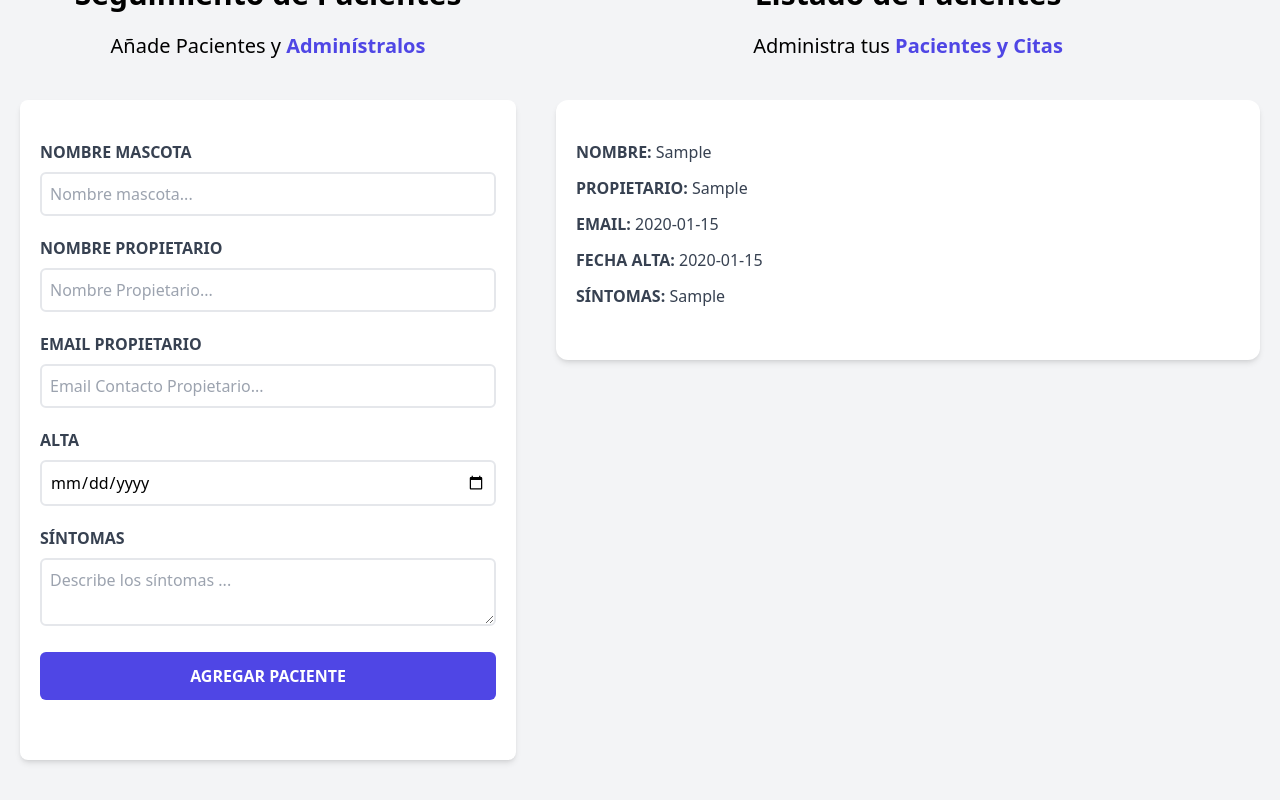
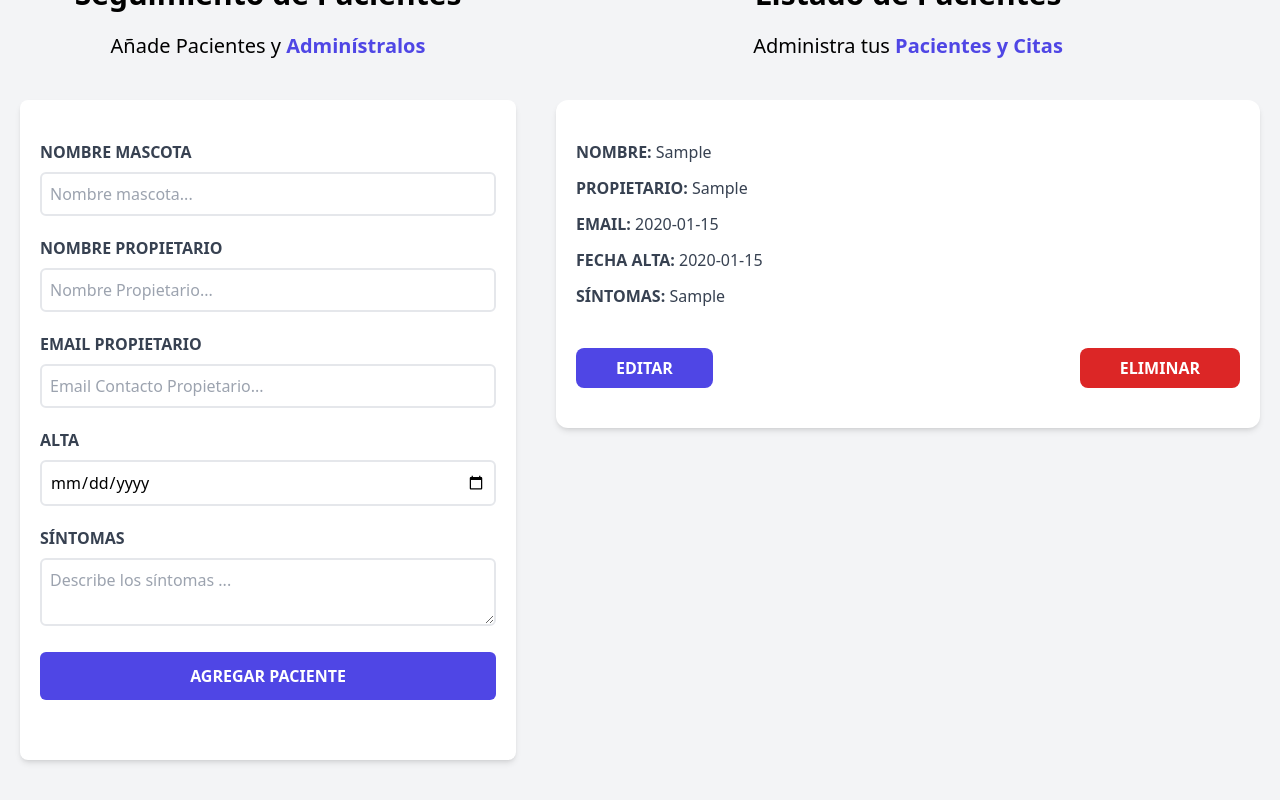
Before and after one commit to rroblsgo/citas-vite-react, a React (Vite) app: page / in a window 1280 px wide. Both pictures are taken after typing "Sample", "Sample", "name@example.com", "2020-01-15", "Sample" into the empty fields and a click on the input "agregar paciente". Shown: the part 160-960 px from the top of the page. Built offline with nearby package versions, Linux system fonts and the light colour scheme.

Commit message:
Buttons para Editar y Eliminar, usando useEffect hook

```diff
--- a/src/App.jsx
+++ b/src/App.jsx
@@ -5,13 +5,30 @@ import ListadoPacientes from './components/ListadoPacientes';
 
 const App = () => {
   const [pacientes, setPacientes] = useState([]);
+  const [paciente, setPaciente] = useState({});
+
+  const eliminarPaciente = (id) => {
+    const pacientesActualizados = pacientes.filter(
+      (paciente) => paciente.id !== id
+    );
+    setPacientes(pacientesActualizados);
+  };
 
   return (
     <div className="container mx-auto mt-10">
       <Header titulo="Pacientes" />
       <div className="mt-12 md:flex">
-        <Formulario pacientes={pacientes} setPacientes={setPacientes} />
-        <ListadoPacientes pacientes={pacientes} />
+        <Formulario
+          pacientes={pacientes}
+          setPacientes={setPacientes}
+          paciente={paciente}
+          setPaciente={setPaciente}
+        />
+        <ListadoPacientes
+          pacientes={pacientes}
+          setPaciente={setPaciente}
+          eliminarPaciente={eliminarPaciente}
+        />
       </div>
     </div>
   );
--- a/src/components/Formulario.jsx
+++ b/src/components/Formulario.jsx
@@ -1,13 +1,24 @@
-import { useState } from 'react';
+import { useState, useEffect } from 'react';
 import Error from './Error';
 
-const Formulario = ({ pacientes, setPacientes }) => {
+const Formulario = ({ pacientes, setPacientes, paciente, setPaciente }) => {
   const [nombre, setNombre] = useState('');
   const [propietario, setPropietario] = useState('');
   const [email, setEmail] = useState('');
   const [fecha, setFecha] = useState('');
   const [sintomas, setSintomas] = useState('');
+
   const [error, setError] = useState(false);
+
+  useEffect(() => {
+    if (Object.keys(paciente).length > 0) {
+      setNombre(paciente.nombre);
+      setPropietario(paciente.propietario);
+      setEmail(paciente.email);
+      setFecha(paciente.fecha);
+      setSintomas(paciente.sintomas);
+    }
+  }, [paciente]);
 
   const generarId = () => {
     const random = Math.random().toString(36).substr(2);
@@ -32,10 +43,21 @@ const Formulario = ({ pacientes, setPacientes }) => {
       email,
       fecha,
       sintomas,
-      id: generarId(),
     };
-    // console.log(objetoPaciente);
-    setPacientes([...pacientes, objetoPaciente]);
+
+    if (paciente.id) {
+      // editando registro
+      objetoPaciente.id = paciente.id;
+      const pacientesActualizados = pacientes.map((pacienteState) =>
+        pacienteState.id === paciente.id ? objetoPaciente : pacienteState
+      );
+      setPacientes(pacientesActualizados);
+      setPaciente({});
+    } else {
+      //nuevo registro
+      objetoPaciente.id = generarId();
+      setPacientes([...pacientes, objetoPaciente]);
+    }
 
     // reiniciar el form
     setNombre('');
@@ -148,7 +170,7 @@ const Formulario = ({ pacientes, setPacientes }) => {
             placeholder="Nombre Propietario..."
             className="bg-indigo-600 w-full p-3 text-white uppercase font-bold
             hover:bg-indigo-800 cursor-pointer rounded-md transition-all"
-            value="agregar paciente"
+            value={paciente.id ? 'editar paciente' : 'agregar paciente'}
           />
         </div>
       </form>
--- a/src/components/Header.jsx
+++ b/src/components/Header.jsx
@@ -1,5 +1,4 @@
 const Header = (props) => {
-  console.log(props);
   return (
     <div>
       <h1 className="font-black text-5xl text-center md:w-2/3 mx-auto">
--- a/src/components/ListadoPacientes.jsx
+++ b/src/components/ListadoPacientes.jsx
@@ -1,7 +1,6 @@
 import Paciente from './Paciente';
 
-const ListadoPacientes = ({ pacientes }) => {
-  console.log(pacientes);
+const ListadoPacientes = ({ pacientes, setPaciente, eliminarPaciente }) => {
   return (
     <div className="md:w-1/2 lg:w-3/5">
       {pacientes && pacientes.length ? (
@@ -15,7 +14,12 @@ const ListadoPacientes = ({ pacientes }) => {
           </p>
           <div className="md:h-screen overflow-y-scroll">
             {pacientes.map((paciente) => (
-              <Paciente key={paciente.id} paciente={paciente} />
+              <Paciente
+                key={paciente.id}
+                paciente={paciente}
+                setPaciente={setPaciente}
+                eliminarPaciente={eliminarPaciente}
+              />
             ))}
           </div>
         </div>
--- a/src/components/Paciente.jsx
+++ b/src/components/Paciente.jsx
@@ -1,5 +1,13 @@
-const Paciente = ({ paciente }) => {
-  const { nombre, propietario, email, fecha, sintomas } = paciente;
+const Paciente = ({ paciente, setPaciente, eliminarPaciente }) => {
+  const { nombre, propietario, email, fecha, sintomas, id } = paciente;
+
+  const handleEliminar = () => {
+    const respuesta = confirm('Deseas eliminarlo?');
+    if (respuesta) {
+      eliminarPaciente(id);
+    }
+  };
+
   return (
     <div className="mx-5 mb-10 bg-white shadow-md px-5 py-10 rounded-xl">
       <p className="font-bold mb-3 text-gray-700 uppercase">
@@ -22,6 +30,22 @@ const Paciente = ({ paciente }) => {
         Síntomas: {''}
         <span className="font-normal normal-case">{sintomas}</span>
       </p>
+      <div className="flex justify-between mt-10">
+        <button
+          type="button"
+          className="py-2 px-10 bg-indigo-600 hover:bg-indigo-800 text-white rounded-lg font-bold uppercase"
+          onClick={() => setPaciente(paciente)}
+        >
+          Editar
+        </button>
+        <button
+          type="button"
+          className="py-2 px-10 bg-red-600 hover:bg-red-800 text-white rounded-lg font-bold uppercase"
+          onClick={handleEliminar}
+        >
+          Eliminar
+        </button>
+      </div>
     </div>
   );
 };
```
